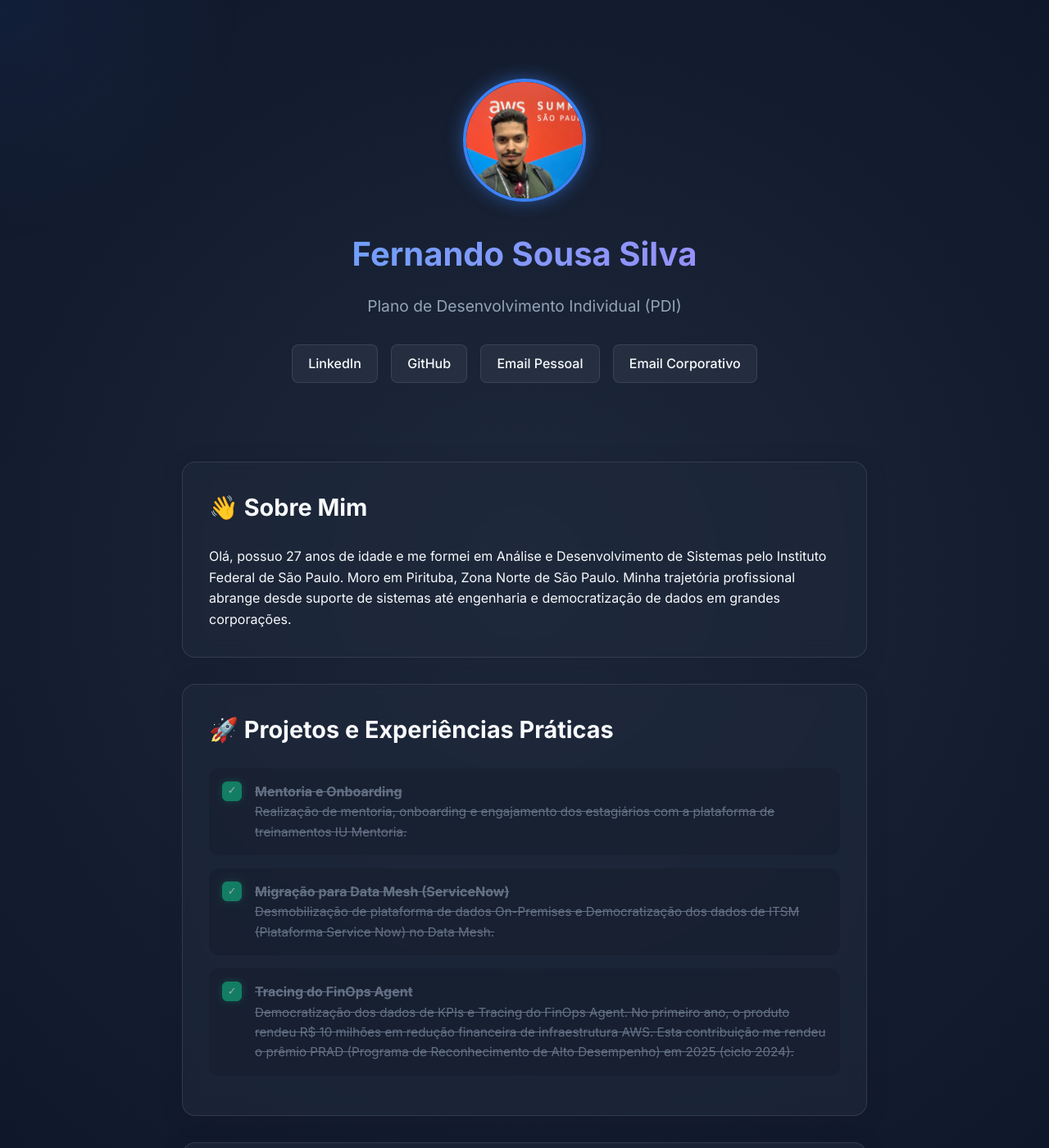
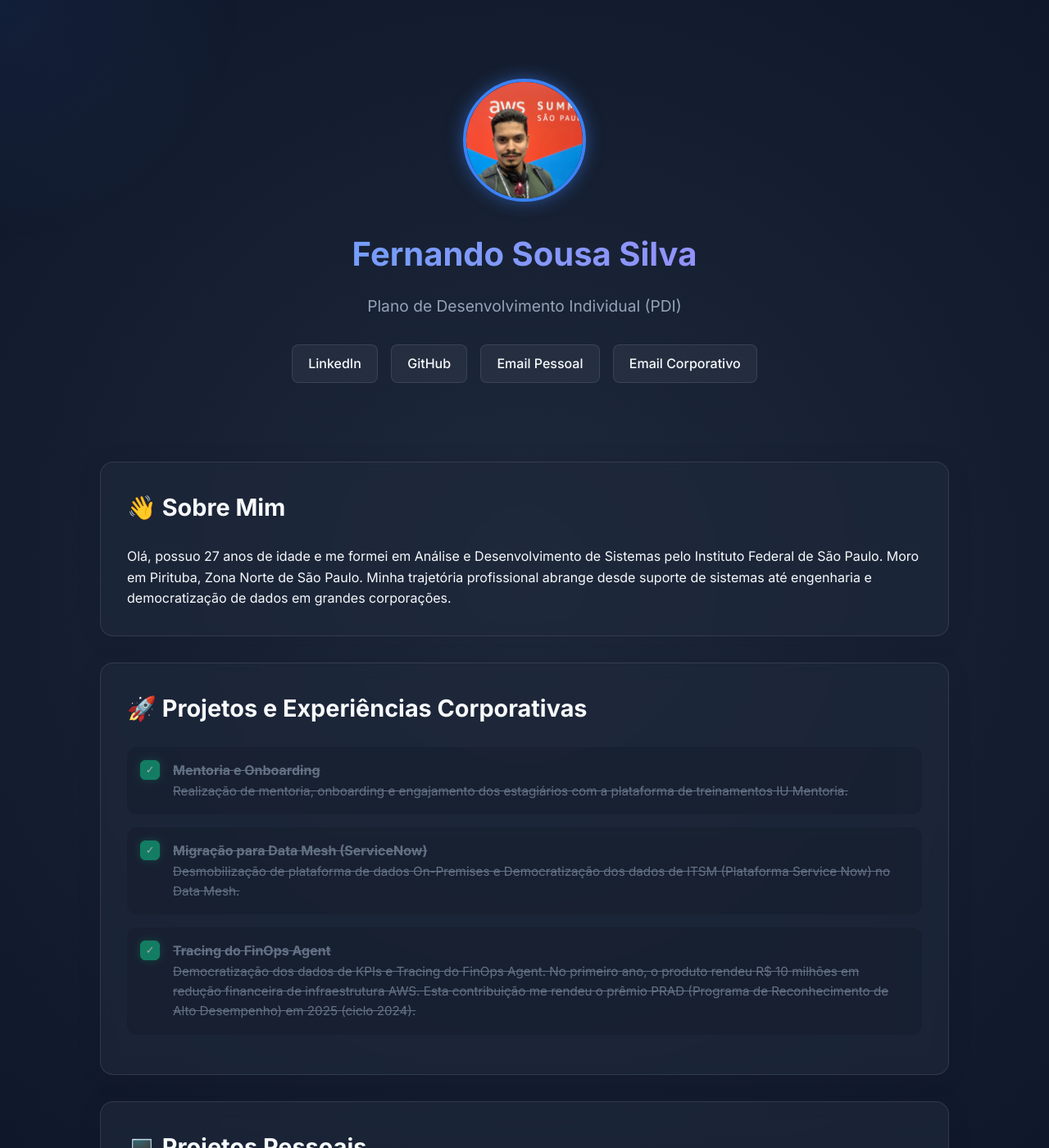
Before and after one commit to nandohss/PDI, a Jekyll site: the page built from index.html, in a window 1280 px wide and 1400 px high. Shown: the whole window at 82% size. Built offline with Jekyll 4.4.1, drawn with Linux system fonts in a browser that asks for light colours; some of the changed text lies outside the part shown.

Commit message:
feat: ajusta largura, ordem da timeline e adiciona projetos pessoais

```diff
--- /dev/null
+++ b/_data/projetos_pessoais.yml
@@ -0,0 +1,3 @@
+- titulo: "App Hubros (Plataforma de Coworking)"
+  descricao: "Desenvolvimento completo de um sistema de plataforma de coworking, com sistema de reviews e networking. Neste projeto prático tenho desenvolvido diversas habilidades arquitetônicas e de engenharia de software."
+  status: "andamento"
--- a/assets/css/styles.css
+++ b/assets/css/styles.css
@@ -51,7 +51,7 @@
 }
 
 .container {
-  max-width: 900px;
+  max-width: 1100px;
   margin: 0 auto;
   padding: 2rem;
 }
@@ -161,7 +161,7 @@
 
 .timeline-item {
   position: relative;
-  flex: 0 0 260px;
+  flex: 0 0 340px;
   padding-top: 2rem;
   text-align: center;
 }
--- a/index.html
+++ b/index.html
@@ -8,9 +8,32 @@
 </div>
 
 <div class="card">
-    <h2>🚀 Projetos e Experiências Práticas</h2>
+    <h2>🚀 Projetos e Experiências Corporativas</h2>
     <ul class="todo-list">
         {% for projeto in site.data.projetos %}
+        <li class="todo-item {% if projeto.status == 'concluido' %}done{% elsif projeto.status == 'andamento' %}in-progress{% endif %}">
+            <span class="todo-icon">
+                {% if projeto.status == 'concluido' %}
+                    ✓
+                {% elsif projeto.status == 'andamento' %}
+                    ⌛
+                {% else %}
+                    •
+                {% endif %}
+            </span>
+            <div class="todo-text">
+                <strong>{{ projeto.titulo }}</strong>
+                <p style="margin: 0; font-size: 0.95rem; color: var(--text-muted);">{{ projeto.descricao }}</p>
+            </div>
+        </li>
+        {% endfor %}
+    </ul>
+</div>
+
+<div class="card">
+    <h2>💻 Projetos Pessoais</h2>
+    <ul class="todo-list">
+        {% for projeto in site.data.projetos_pessoais %}
         <li class="todo-item {% if projeto.status == 'concluido' %}done{% elsif projeto.status == 'andamento' %}in-progress{% endif %}">
             <span class="todo-icon">
                 {% if projeto.status == 'concluido' %}
```
Also changed, not shown: _data/timeline.yml (+16 -16 lines).
